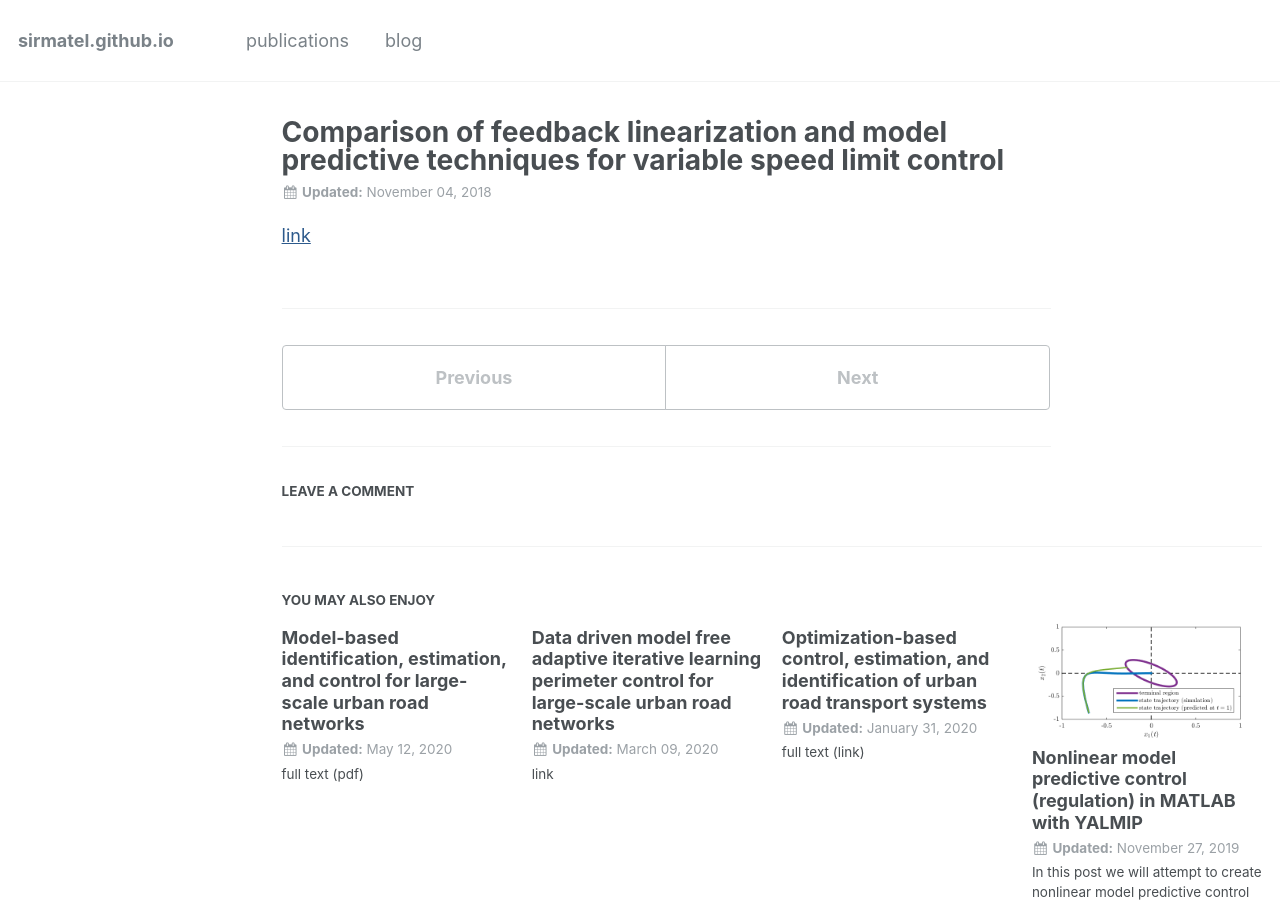
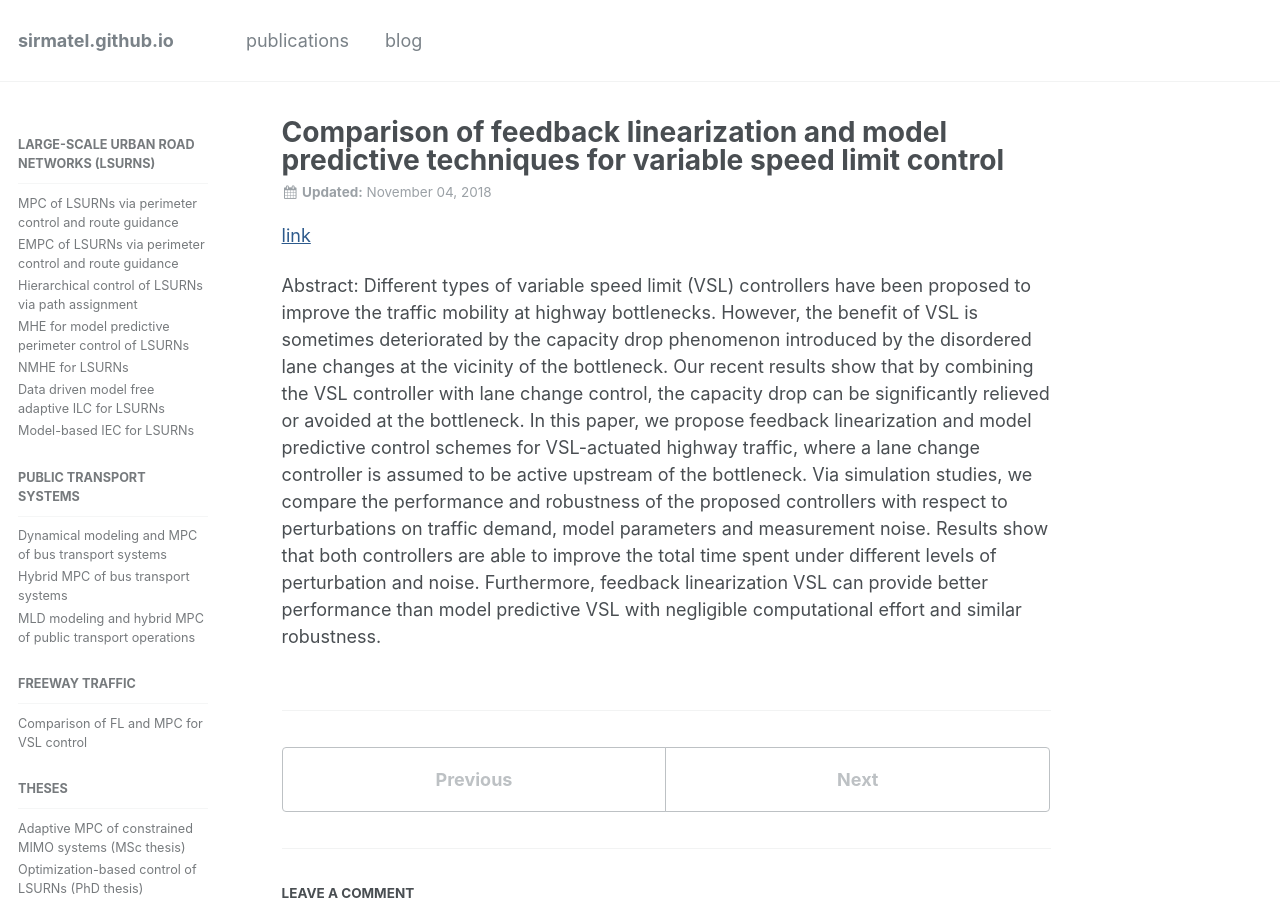
Before and after one commit to sirmatel/sirmatel.github.io, a Jekyll site: the page built from _posts/publications/2018-11-04-zhang2018.md, in a window 1280 px wide and 900 px high. Built offline with Jekyll 4.4.1, drawn with Linux system fonts in a browser that asks for light colours; comment, search, counter and statistics services are not loaded.

Commit message:
Update 2018-11-04-zhang2018.md

```diff
--- a/_posts/publications/2018-11-04-zhang2018.md
+++ b/_posts/publications/2018-11-04-zhang2018.md
@@ -10,6 +10,8 @@ author_profile: false
 excerpt:
 comments: true
 sidebar:
-  nav:
+  nav: "publications"
 ---
 <a href="https://ieeexplore.ieee.org/abstract/document/8569430/" style="color: #2d5a8c; text-decoration:underline">link</a>
+
+Abstract: Different types of variable speed limit (VSL) controllers have been proposed to improve the traffic mobility at highway bottlenecks. However, the benefit of VSL is sometimes deteriorated by the capacity drop phenomenon introduced by the disordered lane changes at the vicinity of the bottleneck. Our recent results show that by combining the VSL controller with lane change control, the capacity drop can be significantly relieved or avoided at the bottleneck. In this paper, we propose feedback linearization and model predictive control schemes for VSL-actuated highway traffic, where a lane change controller is assumed to be active upstream of the bottleneck. Via simulation studies, we compare the performance and robustness of the proposed controllers with respect to perturbations on traffic demand, model parameters and measurement noise. Results show that both controllers are able to improve the total time spent under different levels of perturbation and noise. Furthermore, feedback linearization VSL can provide better performance than model predictive VSL with negligible computational effort and similar robustness.
```
